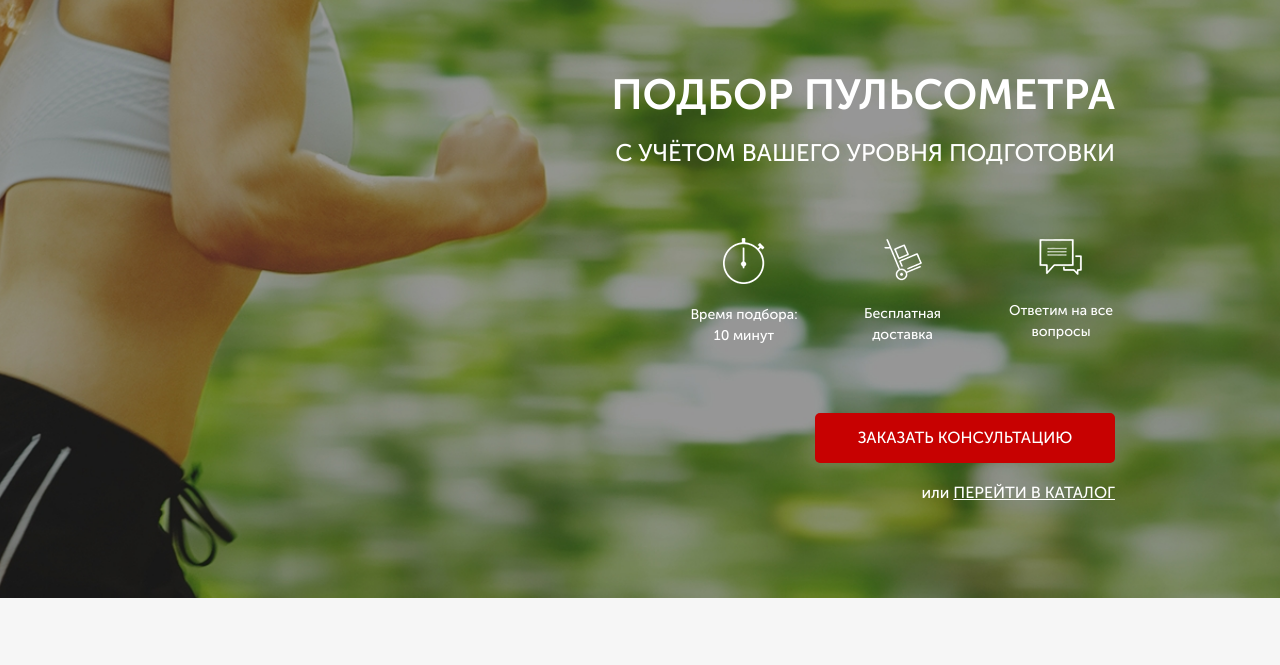
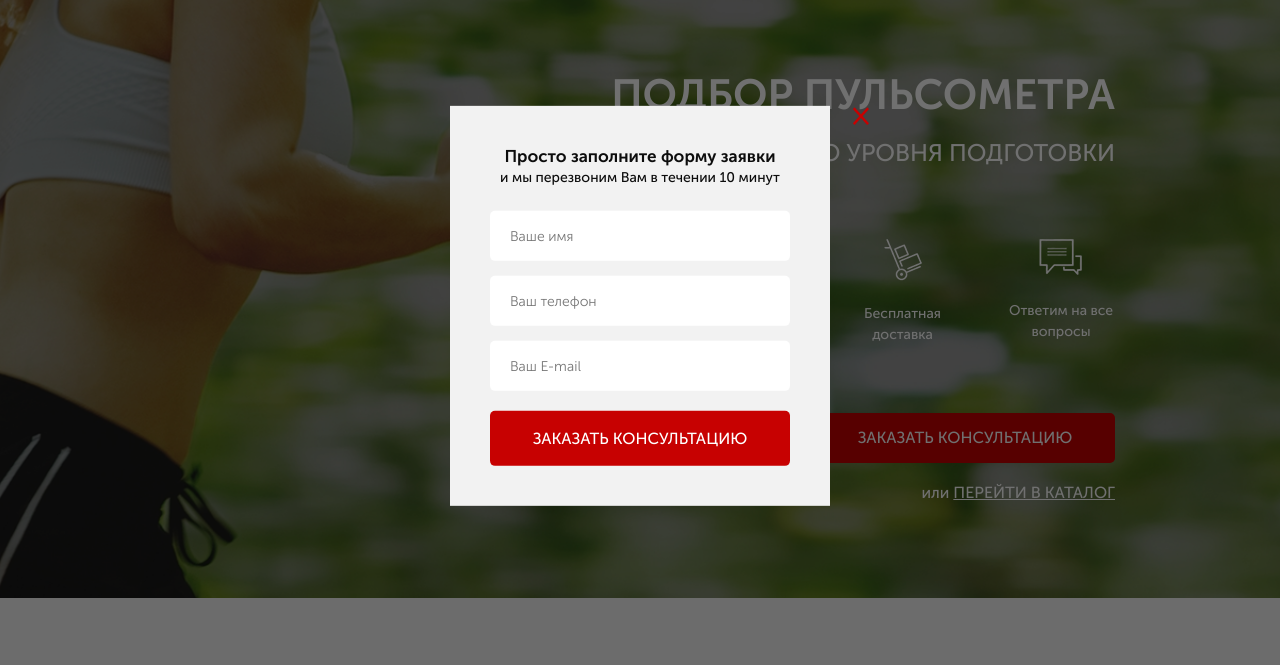
Before and after one commit to owerrride/pulse, a website: page src/index.html in a window 1280 px wide. Both pictures are taken after a click on the button "ЗАКАЗАТЬ ЗВОНОК". Shown: the part 94-759 px from the top of the page. Drawn offline with nearby package versions, Linux system fonts and the light colour scheme.

Commit message:
остановился на скрипте

```diff
--- a/src/index.html
+++ b/src/index.html
@@ -23,7 +23,7 @@
                 </div>
                 <div class="header__contacts">
                     <a href="tel:+74999228974" class="header__phone">+7 (499) 922-89-74</a>
-                    <button class="button">заказать звонок</button>
+                    <button data-modal="consultation" class="button">заказать звонок</button>
                 </div>
             </header>
 
@@ -49,7 +49,7 @@
                     </div>
                 </div>
 
-                <button class="button button_main">заказать кОНСУЛЬТАЦИЮ</button>
+                <button data-modal="consultation" class="button button_main">заказать кОНСУЛЬТАЦИЮ</button>
                 <div class="promo__link">
                     или
                     <a href="#">ПЕРЕЙТИ В КАТАЛОГ</a>
@@ -502,6 +502,42 @@
             </div>
     </footer>
 
+    <div class="overlay">
+        <div class="modal" id="consultation">
+            <div class="modal__close">&times;</div>
+            <div class="modal__subtitle">Просто заполните форму заявки</div>
+            <div class="modal__descr">и мы перезвоним Вам в течении 10 минут</div>
+            <form class="feed-form feed-form_mt25" action="#">
+                <input name="name" required placeholder="Ваше имя" type="text">
+                <input name="phone" required placeholder="Ваш телефон" type="number">
+                <input name="email" required placeholder="Ваш E-mail" type="email">
+
+                <button class="button button_submit">заказать консультацию</button>
+            </form>
+        </div>
+
+        <div class="modal" id="order">
+            <div class="modal__close">&times;</div>
+            <div class="modal__subtitle">Ваш заказ</div>
+            <div class="modal__descr">Пульсометр Polar FT1</div>
+            <form class="feed-form feed-form_mt25" action="#">
+                <input name="name" required placeholder="Ваше имя" type="text">
+                <input name="phone" required placeholder="Ваш телефон" type="number">
+                <input name="email" required placeholder="Ваш E-mail" type="email">
+
+                <button class="button button_submit">Купить</button>
+            </form>
+        </div>
+
+        <div class="modal modal__mini" id="thanks">
+            <div class="modal__close">&times;</div>
+            <div class="modal__subtitle">Спасибо за вашу заявку!</div>
+            <div class="modal__descr">Наш менеджер свяжется с вами в ближайшее время!</div>
+        </div>
+
+
+    </div>
+
     <script type="text/javascript" src="https://cdnjs.cloudflare.com/ajax/libs/jquery/1.11.0/jquery.min.js"></script>
     <script type="text/javascript" src="https://cdnjs.cloudflare.com/ajax/libs/jquery-migrate/1.2.1/jquery-migrate.min.js"></script>
     <script src="js/slick.min.js"></script>
--- a/src/js/script.js
+++ b/src/js/script.js
@@ -33,4 +33,11 @@ $(document).ready(function(){
 
     toggleSlide('.catalog-item__link');
     toggleSlide('.catalog-item__back');
+
+    // Modal
+
+    $('[data-modal=consultation]').on('click', function() {
+        $('.overlay, #consultation').fadeIn();
+
+    });
 });
--- a/src/sass/blocks/_forms.scss
+++ b/src/sass/blocks/_forms.scss
@@ -17,4 +17,7 @@
             margin-bottom: 20px;
         }
     }
+    &_mt25 {
+        margin-top: 25px;
+    }
 }
--- /dev/null
+++ b/src/sass/blocks/_modal.scss
@@ -0,0 +1,48 @@
+.overlay {
+    display: none;
+    position: fixed;
+    width: 100%;
+    height: 100%;
+    background-color: rgba(0, 0, 0, .56);
+    top: 0;
+}
+
+.modal {
+    position: absolute;
+    top: 50%;
+    left: 50%;
+    transform: translate(-50%, -50%);
+    width: 380px;
+    min-height: 400px;
+    background-color: #f2f2f2;
+    padding: 38px 40px 40px 40px;
+    &__close {
+        position: absolute;
+        top: 0;
+        right: -40px;
+        font-size: 31px;
+        line-height: 18px;
+        color: $main-color;
+        cursor: pointer;
+    }
+    &__subtitle {
+        text-align: center;
+        font-size: 17px;
+        font-weight: 700;
+        color: #0d0d0d;
+    }
+    &__descr {
+        text-align: center;
+        font-size: 14px;
+        line-height: 1.2;
+        font-weight: 500;
+        color: #0d0d0d;
+    }
+    &__mini {
+        min-height: 140px;
+    }
+}
+
+#consultation, #order, #thanks {
+    display: none;
+}
--- a/src/sass/style.scss
+++ b/src/sass/style.scss
@@ -6,6 +6,7 @@
     max-width: 950px;
     margin: 0 auto;
 }
+
 @import 'blocks/promo';
 @import 'blocks/header.scss';
 @import 'blocks/buttons';
@@ -17,3 +18,4 @@
 @import 'blocks/catalog';
 @import 'blocks/feed';
 @import 'blocks/footer';
+@import 'blocks/modal';
```
Also changed, not shown: src/css/style.min.css.
